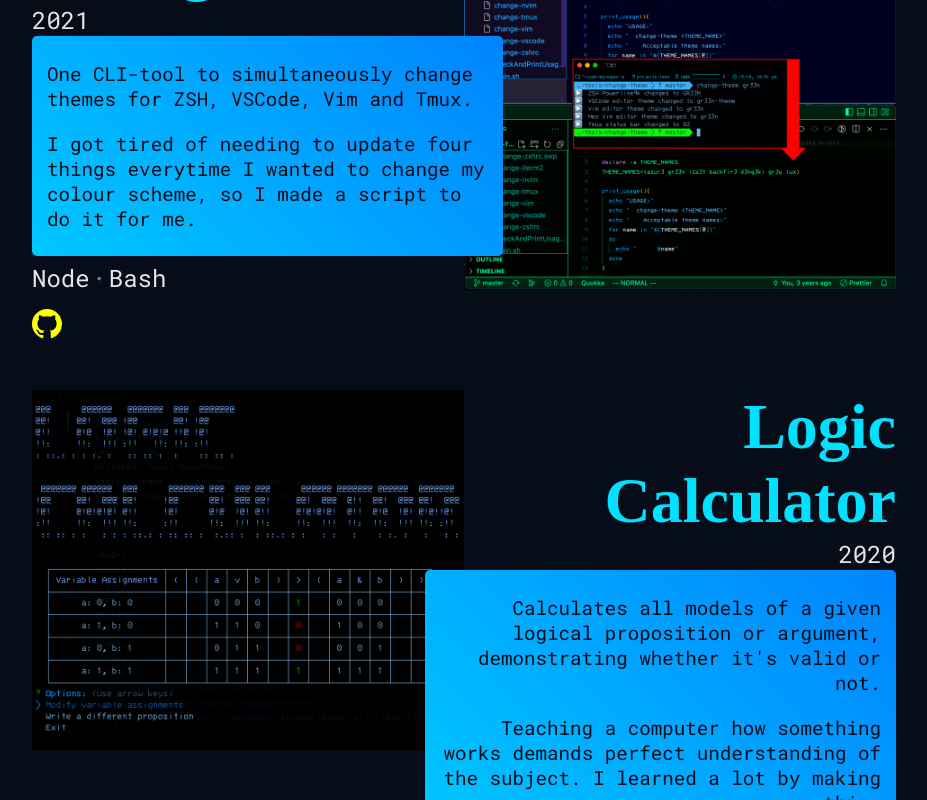
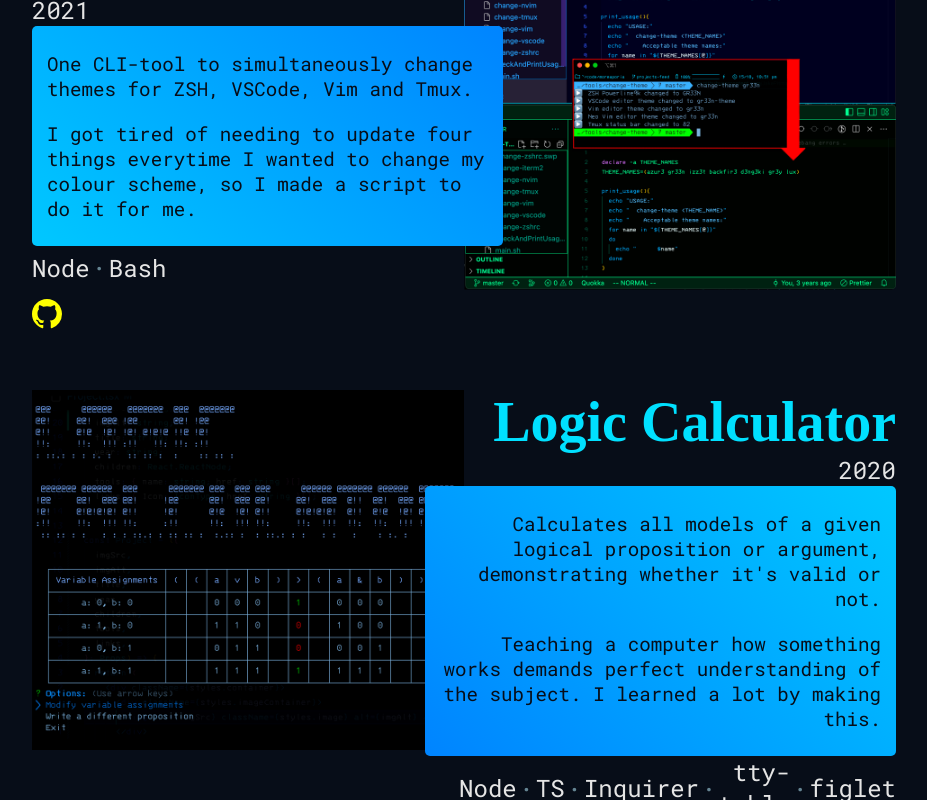
Before and after one commit to JakePitman/moreaporia, a React (Create React App) app: page /projects in a window 1280 px wide. Shown: the part 920-1720 px from the top of the page, without its empty margins (176-1103 px from the left). Built offline with nearby package versions, Linux system fonts and the light colour scheme; a web font is replaced by a local one.

Commit message:
Fix font-size & reverse body text background gradient

```diff
--- a/src/components/ProjectsPage/Project.module.scss
+++ b/src/components/ProjectsPage/Project.module.scss
@@ -42,7 +42,7 @@ $containerHeight: 45vh;
 .title {
   font-family: "Tomorrow";
   color: $boldBlue;
-  font-size: 4em;
+  font-size: 3.5em;
 }
 
 .subtext {
@@ -62,6 +62,10 @@ $containerHeight: 45vh;
   padding: 15px;
   opacity: 0.85;
   z-index: 1;
+}
+
+.bodyTextContainerReversed {
+  background: linear-gradient(45deg, $gradient3, $gradient2);
 }
 
 .tools {
--- a/src/components/ProjectsPage/Project.tsx
+++ b/src/components/ProjectsPage/Project.tsx
@@ -96,6 +96,7 @@ const Project = ({
         <motion.div
           className={classNames({
             [styles.bodyTextContainer]: true,
+            [styles.bodyTextContainerReversed]: isReversed,
           })}
           custom={0.2}
           variants={infoVariants}
```
